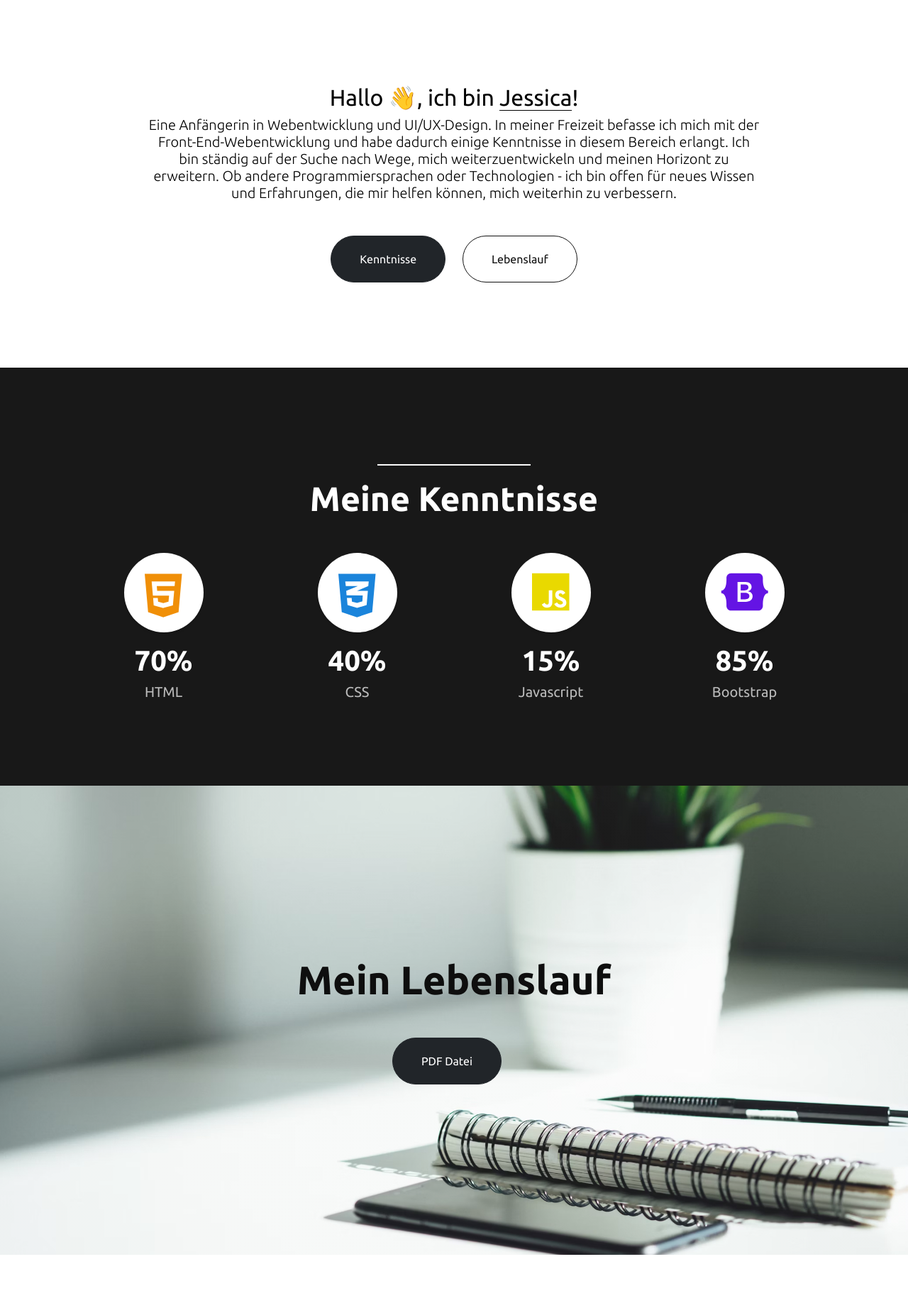
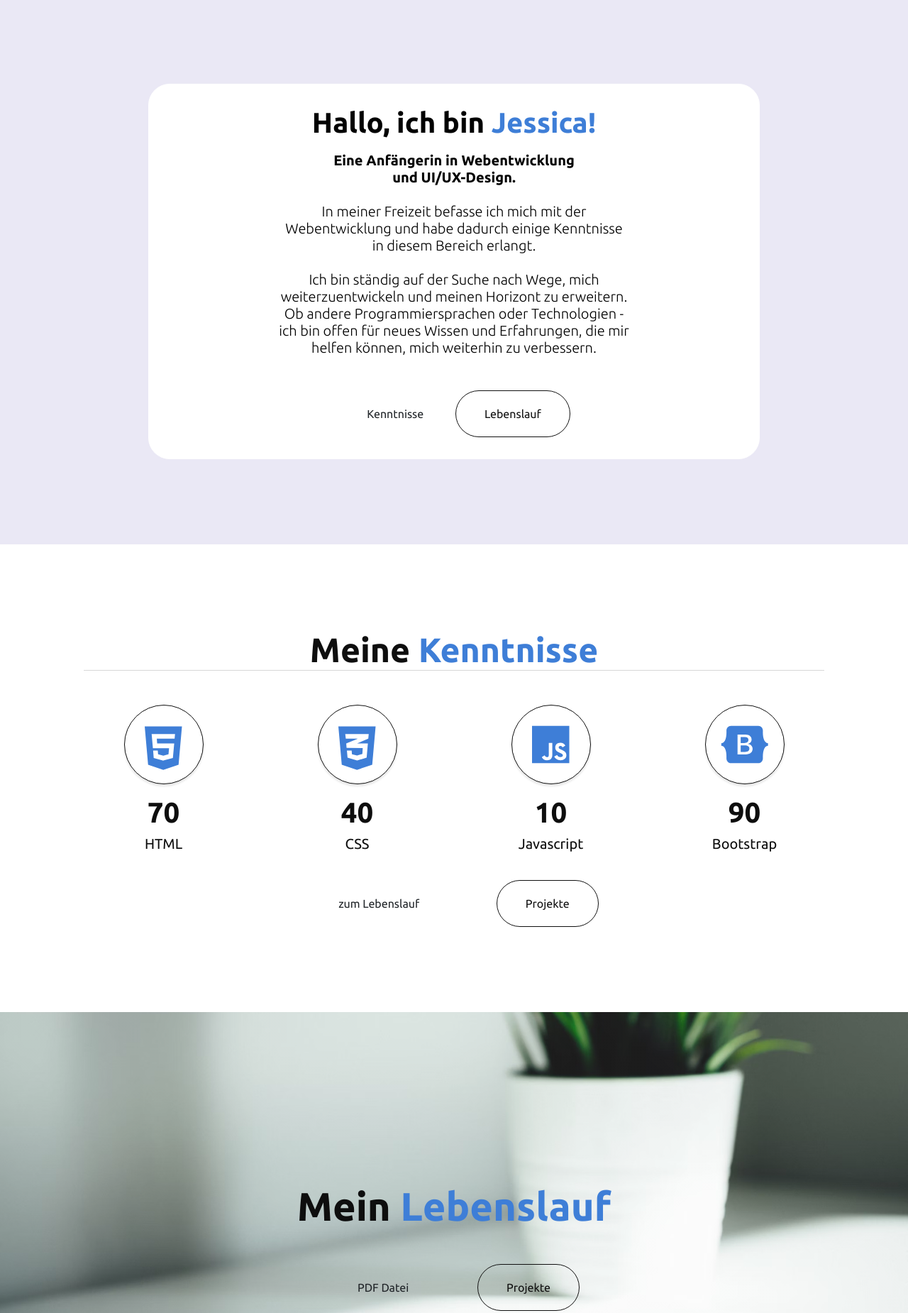
Before and after one commit to JessicaTodor/Portfolio, a plain HTML site: page index.html in a window 1280 px wide. Shown: the part 802-2652 px from the top of the page at 71% size. Drawn offline with nearby package versions, Linux system fonts and the light colour scheme; a script that the page names is missing; a web font is replaced by a local one.

Commit message:
Update index.html

```diff
--- a/index.html
+++ b/index.html
@@ -27,6 +27,11 @@
 
         <!--animation-->
         <link rel="stylesheet" href="https://unpkg.com/aos@next/dist/aos.css" />
+        <!--counter-->
+        <script src="https://cdn.jsdelivr.net/npm/@srexi/purecounterjs/dist/purecounter_vanilla.js"></script>
+        <script>
+            new PureCounter();
+        </script>
 </head>
     <body id="Startseite" style=" font-family: 'Ubuntu', sans-serif; overflow-x:hidden;">
         <!-- Navigation-->
@@ -51,51 +56,97 @@
             </div>
         </header>
         <!-- About-->
-        <section class="content-section bg-light" id="Profil">
+        <section class="content-section" id="Profil" style="background-color: #eae8f5">
             <div class="container px-4 px-lg-5 text-center">
                 <div class="row gx-4 gx-lg-5 justify-content-center">
                     <div class="col-lg-10">
-                        <h2 style="font-weight:400;" data-aos="fade-left">Hallo 👋, ich bin <span style="border-bottom: solid 1px #000;">Jessica</span>!</h2>
-                        <p class="lead mb-5" data-aos="fade-left" data-aos-duration="1000">Eine Anfängerin in Webentwicklung und UI/UX-Design. In meiner Freizeit befasse ich mich mit der Front-End-Webentwicklung und habe
-                            dadurch einige Kenntnisse in diesem Bereich erlangt. Ich bin ständig auf der Suche nach Wege, mich weiterzuentwickeln und meinen Horizont zu erweitern.
-                            Ob andere Programmiersprachen oder Technologien - ich bin offen für neues Wissen und Erfahrungen, die mir helfen können, mich weiterhin zu verbessern.
+                        <div style="border: solid 1px #fff; border-radius:30px; padding:30px 10px; background-color:#fff;">
+                        <h1 style="font-weight:700;" data-aos="fade-left"> Hallo, ich bin <span style="color:#3e7ed7;">Jessica!</span></h1>
+                        <p class="lead mb-5" data-aos="fade-left" data-aos-duration="1000" style="margin-top:2%;"><span style="font-weight:700;">Eine Anfängerin in Webentwicklung <br> und UI/UX-Design.</span> <br><br>
+                             In meiner Freizeit befasse ich mich mit der<br> Webentwicklung und habe
+                            dadurch einige Kenntnisse <br>in diesem Bereich erlangt. <br><br> Ich bin ständig auf der Suche nach Wege, mich <br> weiterzuentwickeln und meinen Horizont zu erweitern.
+                            <br>Ob andere Programmiersprachen oder Technologien - <br>ich bin offen für neues Wissen und Erfahrungen, die mir <br>helfen können, mich weiterhin zu verbessern.
                         </p>
-                        <a class="btn btn-dark btn-xl btn-round" href="#Kenntnisse" data-aos="fade-left">Kenntnisse</a>
-                        <a class="btn btn-dark btn-xl btn-round-ghost" href="#Lebenslauf" data-aos="fade-left" data-aos-duration="1000">Lebenslauf</a>
+                        <a class="btn btn-xl btn-round-k" href="#Kenntnisse" data-aos="fade-left">Kenntnisse</a>
+                        <a class="btn btn-xl btn-round-ghost" href="#Lebenslauf" data-aos="fade-left" data-aos-duration="1000">Lebenslauf</a>
+                    </div>
                     </div>
                 </div>
             </div>
         </section>
         <!-- Kenntnisse-->
-        <section style="background-color: #121212f8; color: #ffffff;" data-aos="fade-right" data-aos-duration="1000">
+        <section style="background-color: #fff; color: #0e0e0e;" data-aos="fade-right" data-aos-duration="1000">
         <section class="content-section bg-primary text-white text-center" id="Kenntnisse">
             <div class="container px-4 px-lg-5">
                 <div class="content-section-heading">
-                    <h3 class=" mb-3">___________________________</h3>
-                    <h2 class="mb-5" data-aos="fade-up">Meine Kenntnisse</h2>
+                    <h2 class="mb-5" data-aos="fade-up" style="border-bottom: solid 1px #d7d7d7;">Meine <span style="color:#3e7ed7;">Kenntnisse</span></h2>
                </div>
                 <div class="row gx-4 gx-lg-5">
-                    <div class="col-lg-3 col-md-6 mb-5 mb-lg-0" data-aos="fade-up" data-aos-duration="1000">
-                        <span class="service-icon rounded-circle mx-auto mb-3"><i class="fa-brands fa-html5" style="font-size: 70px; color:#f08f07; margin-top:25px;"></i></span>
-                        <h4 style="font-size: 40px;"><strong>70%</strong></h4>
-                        <p style="font-size: 20px;" class="text-faded mb-0">HTML</p>
+                    <div class="col-lg-3 col-md-6 mb-5 mb-lg-0" data-aos="fade-up" data-aos-duration="1000" class="level">
+                        <span class="service-icon rounded-circle mx-auto mb-3" style="border:solid 1px #0e0e0e;"><i class="fa-brands fa-html5" style="font-size: 70px; color:#3e7ed7; margin-top:25px;"></i></span>
+                        <h4 style="font-size: 40px;"><strong>
+                            <span
+                            data-purecounter-start="0"
+                            data-purecounter-end="70"
+                            data-purecounter-currency="%"
+                            class="purecounter"
+                            >70</span></strong></h4>
+                        <p style="font-size: 20px;" class="text-dark mb-0">HTML</p>
                     </div>
                     <div class="col-lg-3 col-md-6 mb-5 mb-lg-0" data-aos="fade-up" data-aos-duration="1000">
-                        <span class="service-icon rounded-circle mx-auto mb-3"><i class="fa-brands fa-css3-alt" style="font-size: 70px; color:#1a84db; margin-top:25px;"></i></span>
-                        <h4 style="font-size: 40px;"><strong>40%</strong></h4>
-                        <p style="font-size: 20px;" class="text-faded mb-0">CSS</p>
+                        <span class="service-icon rounded-circle mx-auto mb-3" style="border:solid 1px #0e0e0e;"><i class="fa-brands fa-css3-alt" style="font-size: 70px; color:#3e7ed7; margin-top:25px;"></i></span>
+                        <h4 style="font-size: 40px;"><strong>
+                            <span
+                            data-purecounter-start="0"
+                            data-purecounter-end="40"
+                            data-purecounter-currency="%"
+                            class="purecounter"
+                            >40</span></strong></h4>
+                        <p style="font-size: 20px;" class="text-dark mb-0">CSS</p>
                     </div>
                     <div class="col-lg-3 col-md-6 mb-5 mb-md-0" data-aos="fade-up" data-aos-duration="1000">
-                        <span class="service-icon rounded-circle mx-auto mb-3"><i class="fa-brands fa-js" style="font-size: 60px; color:#e9d900; margin-top:25px;"></i></span>
-                        <h4 style="font-size: 40px;"><strong>15%</strong></h4>
-                        <p style="font-size: 20px;" class="text-faded mb-0">Javascript</p>
+                        <span class="service-icon rounded-circle mx-auto mb-3" style="border:solid 1px #0e0e0e;"><i class="fa-brands fa-js" style="font-size: 60px; color:#3e7ed7; margin-top:25px;"></i></span>
+                        <h4 style="font-size: 40px;" class="counter-value"><strong><span
+                            data-purecounter-start="0"
+                            data-purecounter-end="10"
+                            data-purecounter-currency="%"
+                            class="purecounter"
+                            >10</span></strong></h4>
+                        <p style="font-size: 20px;" class="text-dark mb-0">Javascript</p>
                     </div>
                     <div class="col-lg-3 col-md-6" data-aos="fade-up" data-aos-duration="1000">
-                        <span class="service-icon rounded-circle mx-auto mb-3"><i class="fa-brands fa-bootstrap" style="font-size: 60px; color:#6414e4; margin-top:25px;"></i></span>
-                        <h4 style="font-size: 40px;"><strong>85%</strong></h4>
-                        <p style="font-size: 20px;" class="text-faded mb-0">Bootstrap</p>
+                        <span class="service-icon rounded-circle mx-auto mb-3" style="border:solid 1px #0e0e0e;"><i class="fa-brands fa-bootstrap" style="font-size: 60px; color:#3e7ed7; margin-top:25px;"></i></span>
+                        <h4 style="font-size: 40px;"><strong><span
+                            data-purecounter-start="0"
+                            data-purecounter-end="90"
+                            data-purecounter-currency="%"
+                            class="purecounter"
+                            >90</span></strong></h4>
+                        <p style="font-size: 20px;" class="text-dark mb-0">Bootstrap</p>
                     </div>
                 </div>
+            </div>
+            <script>
+                new PureCounter();
+new PureCounter({
+    selector: ".purecounter", // HTML query selector for spesific element
+    start: 0, // Starting number [uint]
+    end: 100, // End number [uint]
+    duration: 2, // The time in seconds for the animation to complete [seconds]
+    delay: 10, // The delay between each iteration (the default of 10 will produce 100 fps) [miliseconds]
+    once: true, // Counting at once or recount when the element in view [boolean]
+    pulse: false, // Repeat count for certain time [boolean:false|seconds]
+    decimals: 0, // How many decimal places to show. [uint]
+    legacy: true, // If this is true it will use the scroll event listener on browsers
+    filesizing: false, // This will enable/disable File Size format [boolean]
+    currency: false, // This will enable/disable Currency format. Use it for set the symbol too [boolean|char|string]
+    formater: "us-US", // Number toLocaleString locale/formater, by default is "en-US" [string|boolean:false]
+    separator: false, // This will enable/disable comma separator for thousands. Use it for set the symbol too [boolean|char|string]
+});
+            </script>
+            <div style="margin-top: 3%;">
+            <a class="btn btn-xl btn-round-k" href="#Lebenslauf" data-aos="fade-up" data-aos-duration="1500" style="margin-right:5%;">zum Lebenslauf</a>
+            <a class="btn btn-xl btn-round-ghost" href="#Projekte" data-aos="fade-up" data-aos-duration="1600">Projekte</a>
             </div>
         </section>
     </section>
@@ -103,22 +154,25 @@
         <section class="callout" style="border-radius:0" id="Lebenslauf">
             <div class="container px-4 px-lg-5 text-center">
                 <h2 class="mx-auto mb-5" style="color: #0e0e0e;" data-aos="fade-right">
-                    Mein Lebenslauf
+                    Mein <span style="color:#3e7ed7;">Lebenslauf</span>
                 </h2>
-                <a class="btn btn-dark btn-round btn-xl" href="cv.pdf" data-aos="fade-right" data-aos-duration="1000">PDF Datei</a>
+
+                <a class="btn btn-xl btn-round-k" href="cv.pdf" data-aos="fade-right" data-aos-duration="1000" style="margin-right:5%;">PDF Datei</a>
+                <a class="btn btn-xl btn-round-ghost" href="#Projekte" data-aos="fade-right" data-aos-duration="1800">Projekte</a>
             </div>
         </section>
 
 <!--main-->
     <!--title-->
-    <div class="content-section-heading text-center" style="color: #0e0e0e;">
+    <div id="Projekte"></div>
+    <div class="content-section-heading text-center" style="color: #0e0e0e; border:solid 1px #a5a5a5; width:55%; margin-left:22%; border-radius: 30px; margin-top:5%; margin-bottom:2%;">
         <h3 class="text-secondary mb-0" style="font-size: 25px; font-weight:400;
-        margin-top:150px;" data-aos="fade-up">2023 - 2024</h3>
-        <h2 class="mb-5 pb-5" style="font-size: 60px;" data-aos="fade-up" data-aos-duration="1000">Aktuelle Projekte</h2>
-   <hr style="width: 80%; margin-left:15%;">
+        margin-top:150px;" data-aos="fade-up"><span style="color:#a0a0a0;">2023 - 2024</span></h3>
+        <h2 class="mb-5 pb-5" style="font-size: 60px;" data-aos="fade-up" data-aos-duration="1000"><span style="color:#1e1d1d;">Aktuelle</span> <span style="color:#3e7ed7;">Projekte</span></h2>
+
     </div>
 
-<section style="color: #0e0e0e;" id="Projekte">
+<section style="color: #0e0e0e;">
     <!--projects-->
     <section>
         <section class="w-75 p-5 mx-auto" id="pricing">
@@ -127,7 +181,7 @@
     <!--projekt 01-->
     <div class="row featurette">
     <div class="col-md-7 mt-5 mb-5">
-        <p class="letter-spacing text-uppercase fs-6 fw-bold text-lightblue" style="color:#757575;" data-aos="fade-right" data-aos-delay="100">Projekt 01</p>
+        <p class="letter-spacing text-uppercase fs-6 fw-bold text-lightblue" style="color:#757575;" data-aos="fade-right" data-aos-delay="100"><span style="color:#3e7ed7;">Projekt 01</span></p>
         <h2 class="featurette-heading lh-1 text-capitalize display-6" style="font-weight: 700;" data-aos="fade-right" data-aos-duration="1000">Krypto - <br> Statische Webseite<span class="text-body-light"></span></h2>
         <p class="fw-light text-sm-left" style="font-size: 20px;" data-aos="fade-right">Bei diesem Projekt handelt es sich um eine Übung zum <br> Erlernen des UI/UX
             Designs zur Erstellung moderner <br> Websites. Es wurde mit HTML, CSS und dem Bootstrap-Framework in 2023 erstellt.</p>
@@ -152,7 +206,7 @@
             <!--projekt 02-->
     <div class="row featurette">
         <div class="col-md-7 mt-5 mb-5">
-        <p class="letter-spacing text-uppercase fs-6 fw-bold text-lightblue" style="color:#757575;" data-aos="fade-right" data-aos-delay="100">Projekt 02</p>
+        <p class="letter-spacing text-uppercase fs-6 fw-bold text-lightblue" style="color:#757575;" data-aos="fade-right" data-aos-delay="100"><span style="color:#3e7ed7;">Projekt 02</span></p>
         <h2 class="featurette-heading lh-1  display-6" style="font-weight: 700;" data-aos="fade-right" data-aos-duration="1000">Search.net - <br> Suchmaschine<span class="text-body-light"></span></h2>
         <p class="fw-light text-sm-left" style="font-size: 20px;" data-aos="fade-right"> Search.net wurde von <a href="https://yandex.com/">yandex.com</a> inspiriert. Das Projekt <br> verfügt über eine Suchfunktion und zusatzilche tools mit <br> API Verbindungen. Der Schwerpunkt lag hierbei auf das <br> Erlernen von Javascript und wurde Ende 2023 fertiggestellt.</p>
         <a href="search.net.html" style="text-decoration: none;"><button type="button" class="btn-res letter-spacing btn-purple-full btn-circle btn text-uppercase py-3 px-5 mt-4" style="margin-right:30px; color:#fff; font-weight:400;" data-aos="fade-right">Vorschau</button></a>
@@ -175,7 +229,7 @@
             <!--projekt 03-->
             <div class="row featurette">
             <div class="col-md-7 mt-5 mb-5">
-                <p class="letter-spacing text-uppercase fs-6 fw-bold text-lightblue" style="color:#757575;" data-aos="fade-right" data-aos-delay="100">Projekt 03</p>
+                <p class="letter-spacing text-uppercase fs-6 fw-bold text-lightblue" style="color:#757575;" data-aos="fade-right" data-aos-delay="100"><span style="color:#3e7ed7;">Projekt 03</span></p>
                 <h2 class="featurette-heading lh-1 text-capitalize display-6" style="font-weight: 700;" data-aos="fade-right" data-aos-duration="1000">LIBRARY + <br>digitale Bibliothek<span class="text-body-light"></span></h2>
                 <p class="fw-light text-sm-left" style="font-size: 20px;" data-aos="fade-right">Library + ist eine Online-Bibliothek für Programmierbücher. <br> Die Erkenntnisse aus den früheren Projekten wurden hier in diesem umfangreicheren Projekt zusammengeführt. Es verfügt über mehrere Webseiten, eine Suchfunktion und KI-Chat-Unterstützung über die  API. Erstellt wurde dieses Projekt Anfangs 2024.</p>
                 <a href="LIBRARY.html" style="text-decoration: none;"><button type="button" class="btn-res letter-spacing btn-purple-full btn-circle btn text-uppercase py-3 px-5 mt-4" style="margin-right:30px; color:#fff; font-weight:400;" data-aos="fade-right">Vorschau</button></a>
@@ -200,9 +254,9 @@
     <div class="d-flex flex-column flex-sm-row justify-content-between py-4 my-4 border-top">
 
 
-        <a href="mailto:jessicatodor@gmail.com"><p style="color:#0e0e0e;" class="contact-hover"><i class="fa-solid fa-envelope"></i> jessicatodor@gmail.com</p></a>
-        <a href="https://github.com/JessicaTodor"><i class="fa-brands fa-github contact-hover" style="color:#0e0e0e; font-size:30px;"></i></a>
-        <a href="https://codepen.io/jessica__"><i class="fa-brands fa-codepen contact-hover" style="color:#0e0e0e; font-size:30px;"></i></a>
+        <a href="mailto:jessicatodor@gmail.com" style="text-decoration: none; border:solid 1px  #929292; background-color:transparent; padding-left:20px; padding-right:20px; padding-top:15px; border-radius:10px;"><p style="color:#0e0e0e;" class="contact-hover"><i class="fa-solid fa-envelope" style="color: #3e7ed7;"></i> jessicatodor@gmail.com</p></a>
+        <a href="https://github.com/JessicaTodor"><i class="fa-brands fa-github contact-hover" style="color:#3e7ed7; font-size:30px; border:solid 1px  #929292; background-color:transparent; padding:10px 15px; border-radius:10px;"></i></a>
+        <a href="https://codepen.io/jessica__"><i class="fa-brands fa-codepen contact-hover" style="color:#3e7ed7; font-size:30px; border:solid 1px  #929292; background-color:transparent; padding:10px 15px; border-radius:10px;"></i></a>
 
         <p style="opacity:70%;">&copy; 2024 - Jessica Todor</p>
     </div>
```
